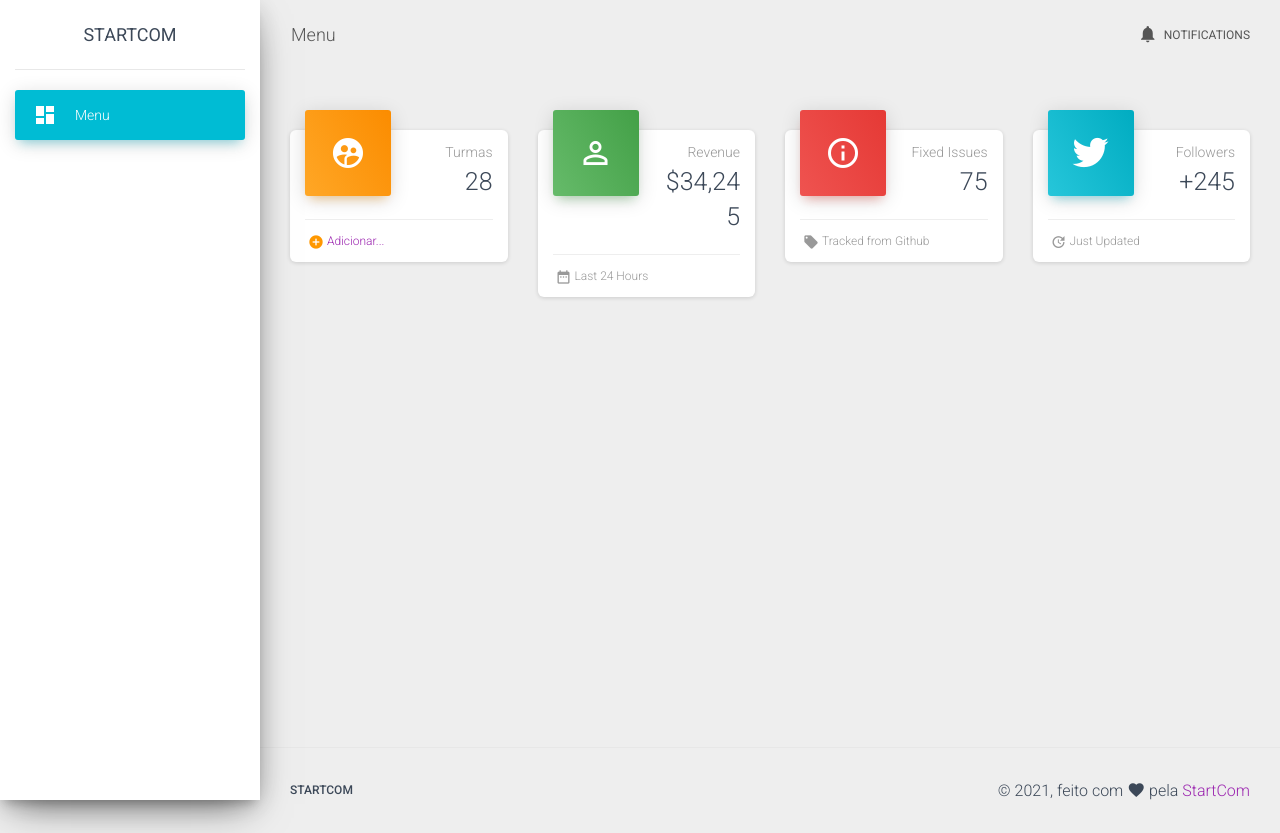
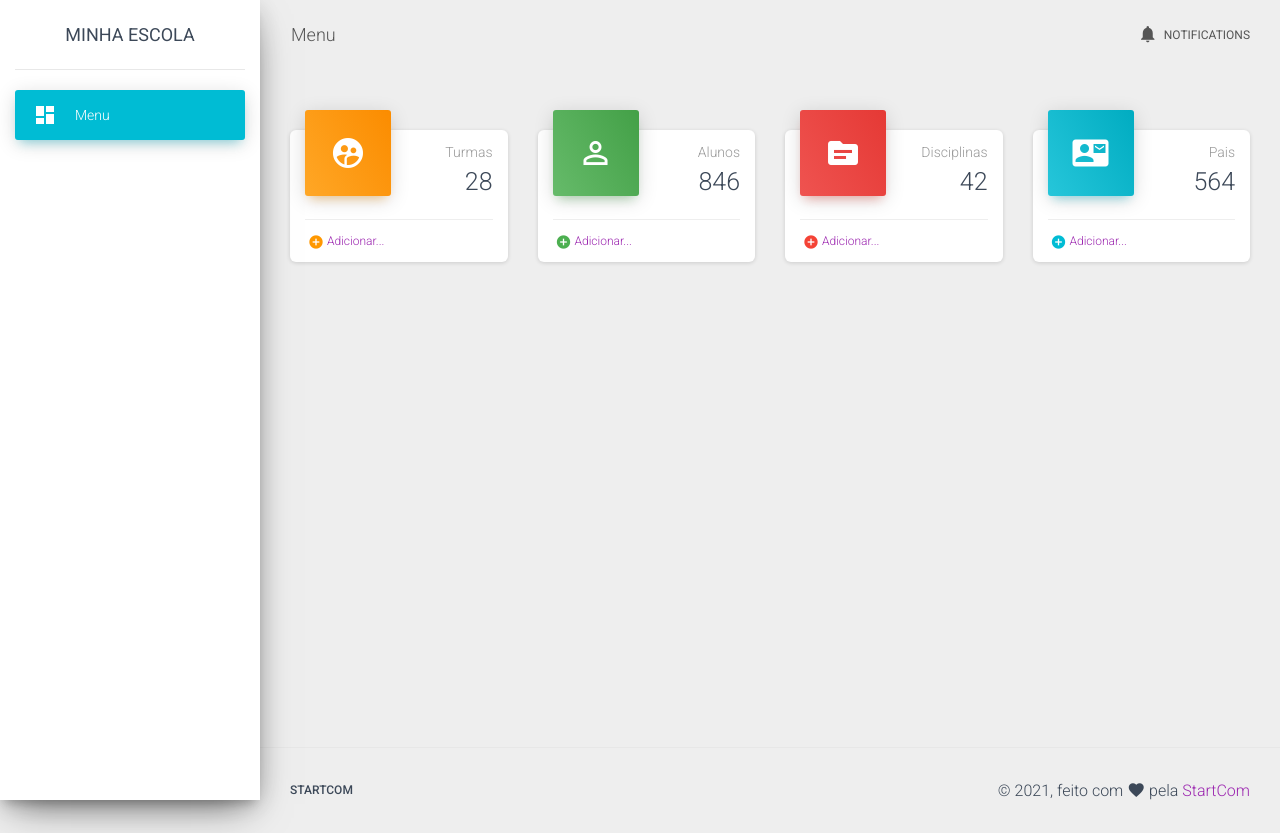
Before and after one commit to Thiago-spart/app-page, a website: page template.html in a window 1280 px wide. Drawn offline with Linux system fonts and the light colour scheme.

Commit message:
Update template.html

```diff
--- a/template.html
+++ b/template.html
@@ -2,7 +2,7 @@
 <html lang="pt-br">
 
 <head>
-  <title>Dashboard - StartCom</title>
+  <title>Dashboard - Minha escola</title>
   <!-- Required meta tags -->
   <meta charset="utf-8">
   <meta content="width=device-width, initial-scale=1.0" name="viewport" />
@@ -24,7 +24,7 @@
   -->
       <div class="logo">
         <a href="#" class="simple-text logo-normal">
-          StartCom
+          Minha escola
         </a>
       </div>
       <div class="sidebar-wrapper">
@@ -92,12 +92,13 @@
                   <div class="card-icon">
                     <i class="material-icons">perm_identity</i>
                   </div>
-                  <p class="card-category">Revenue</p>
-                  <h3 class="card-title">$34,245</h3>
+                  <p class="card-category">Alunos</p>
+                  <h3 class="card-title">846</h3>
                 </div>
                 <div class="card-footer">
                   <div class="stats">
-                    <i class="material-icons">date_range</i> Last 24 Hours
+                    <i class="material-icons text-success">add_circle</i>
+                    <a href="javascript:;">Adicionar...</a>
                   </div>
                 </div>
               </div>
@@ -106,14 +107,15 @@
               <div class="card card-stats">
                 <div class="card-header card-header-danger card-header-icon">
                   <div class="card-icon">
-                    <i class="material-icons">info_outline</i>
+                    <i class="material-icons">source</i>
                   </div>
-                  <p class="card-category">Fixed Issues</p>
-                  <h3 class="card-title">75</h3>
+                  <p class="card-category">Disciplinas</p>
+                  <h3 class="card-title">42</h3>
                 </div>
                 <div class="card-footer">
                   <div class="stats">
-                    <i class="material-icons">local_offer</i> Tracked from Github
+                    <i class="material-icons text-danger">add_circle</i>
+                    <a href="javascript:;">Adicionar...</a>
                   </div>
                 </div>
               </div>
@@ -122,14 +124,15 @@
               <div class="card card-stats">
                 <div class="card-header card-header-info card-header-icon">
                   <div class="card-icon">
-                    <i class="fa fa-twitter"></i>
+                    <i class="material-icons">contact_mail</i>
                   </div>
-                  <p class="card-category">Followers</p>
-                  <h3 class="card-title">+245</h3>
+                  <p class="card-category">Pais</p>
+                  <h3 class="card-title">564</h3>
                 </div>
                 <div class="card-footer">
                   <div class="stats">
-                    <i class="material-icons">update</i> Just Updated
+                    <i class="material-icons text-info">add_circle</i>
+                    <a href="javascript:;">Adicionar...</a>
                   </div>
                 </div>
               </div>
```
